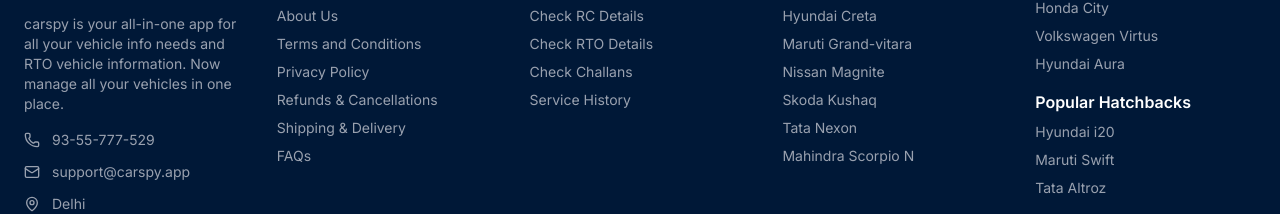
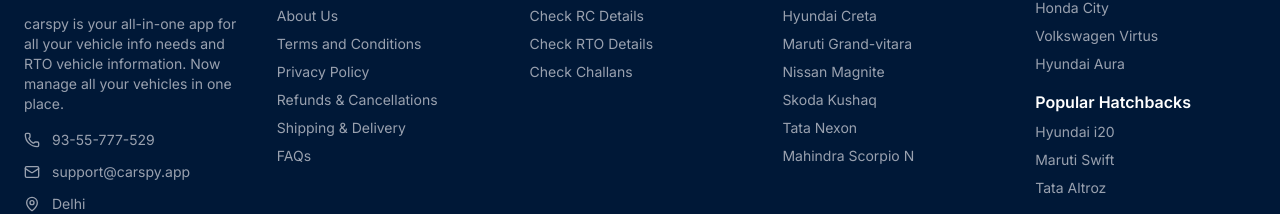
Before and after one commit to Hashimabdulkm/carspy_web, a Next.js app: page / in a window 1280 px wide. Shown: the part 2520-2734 px from the top of the page. Built offline with nearby package versions, Linux system fonts and the light colour scheme; no server answers.

Commit message:
Remove 'Service History' links from Footer, Navbar, and Profile components to streamline navigation and improve user experience.

```diff
--- a/app/components/Footer.tsx
+++ b/app/components/Footer.tsx
@@ -91,7 +91,6 @@
               <li><Link href="/rc-search" className="text-gray-400 hover:text-white">Check RC Details</Link></li>
               <li><Link href="/rto-vehicle-registration-detail" className="text-gray-400 hover:text-white">Check RTO Details</Link></li>
               <li><Link href="/e-challan-check" className="text-gray-400 hover:text-white">Check Challans</Link></li>
-              <li><Link href="/service-history" className="text-gray-400 hover:text-white">Service History</Link></li>
             </ul>
           </div>
 
--- a/app/components/Navbar.tsx
+++ b/app/components/Navbar.tsx
@@ -8,7 +8,6 @@
   FileText,
   CreditCard,
   Bike,
-  Wrench,
   Tag,
   Search,
   User,
@@ -45,7 +44,6 @@
         { label: 'RC Details', href: '/rc-search', icon: <FileText className="w-4 h-4" /> },
         { label: 'Challans', href: '/e-challan-check', icon: <CreditCard className="w-4 h-4" /> },
         { label: 'RTO Details', href: '/rto-vehicle-registration-detail', icon: <Tag className="w-4 h-4" /> },
-        { label: 'Service History', href: '/service-history', icon: <Wrench className="w-4 h-4" /> },
       ]
     },
     {
--- a/app/profile/page.tsx
+++ b/app/profile/page.tsx
@@ -16,7 +16,6 @@
   FileText,
   CreditCard,
   Shield,
-  Wrench,
   Plus,
   ChevronRight,
   Pencil,
@@ -28,7 +27,6 @@
   { label: 'RC Details', href: '/rc-search', icon: FileText },
   { label: 'Challans', href: '/e-challan-check', icon: CreditCard },
   { label: 'Insurance', href: '/car-insurance', icon: Shield },
-  { label: 'Service History', href: '/service-history', icon: Wrench },
 ]
 
 // Placeholder saved vehicles
```
